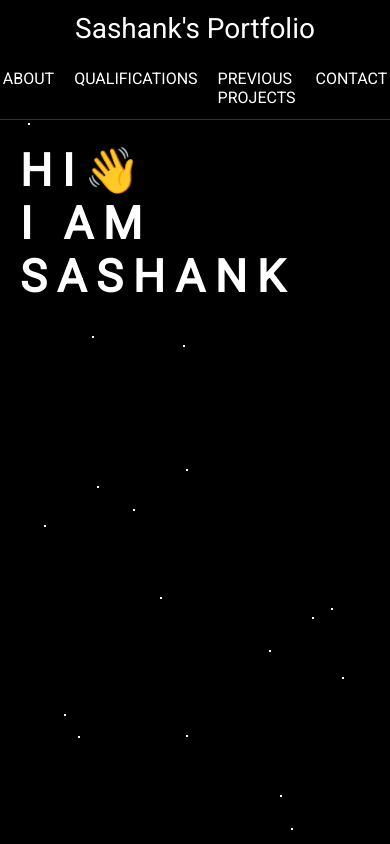
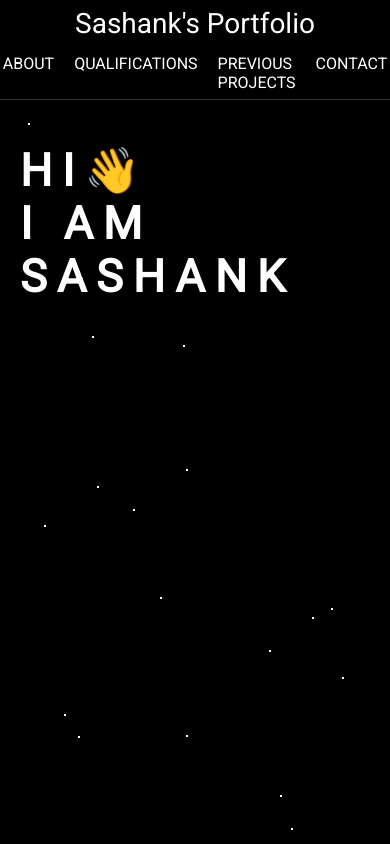
Before and after one commit to Sashank999/portfolio, a plain HTML site: page index.html in a window 390 px wide. Shown: the top 844 px of the page. Drawn offline with Linux system fonts and the light colour scheme; no server answers; a script that the page names is missing.

Commit message:
Reduce height of navbar on mobiles.

```diff
--- a/index.css
+++ b/index.css
@@ -54,6 +54,7 @@ nav a {
 
 #nav-links {
 	display: flex;
+	justify-content: center;
 	column-gap: 20px;
 }
 
@@ -77,13 +78,15 @@ nav a {
 
 /* Title Section */
 
-#start, #thank-you {
+#start,
+#thank-you {
 	height: 100vh;
 	color: #fff;
 	position: relative;
 }
 
-#start .title, #thank-you .title {
+#start .title,
+#thank-you .title {
 	font-family: Roboto, sans-serif;
 	font-weight: 900;
 	font-size: 65px;
@@ -188,7 +191,12 @@ nav a {
 
 /* Text animation for each section */
 
-#start, #about, #qualifications, #previous-projects, #contact, #thank-you {
+#start,
+#about,
+#qualifications,
+#previous-projects,
+#contact,
+#thank-you {
 	scroll-margin: var(--nav-height);
 	width: 100vw;
 	transition: color ease-in 1s;
@@ -213,7 +221,7 @@ nav a {
 
 @media only screen and (max-width: 600px) {
 	:root {
-		--nav-height: 120px;
+		--nav-height: 100px;
 		--default-padding: 30px 5px;
 	}
 
@@ -231,7 +239,8 @@ nav a {
 		flex-wrap: wrap;
 	}
 
-	#start .title, #thank-you .title {
+	#start .title,
+	#thank-you .title {
 		width: 100vw;
 		top: calc(10vh);
 		padding-left: 20px;
```
